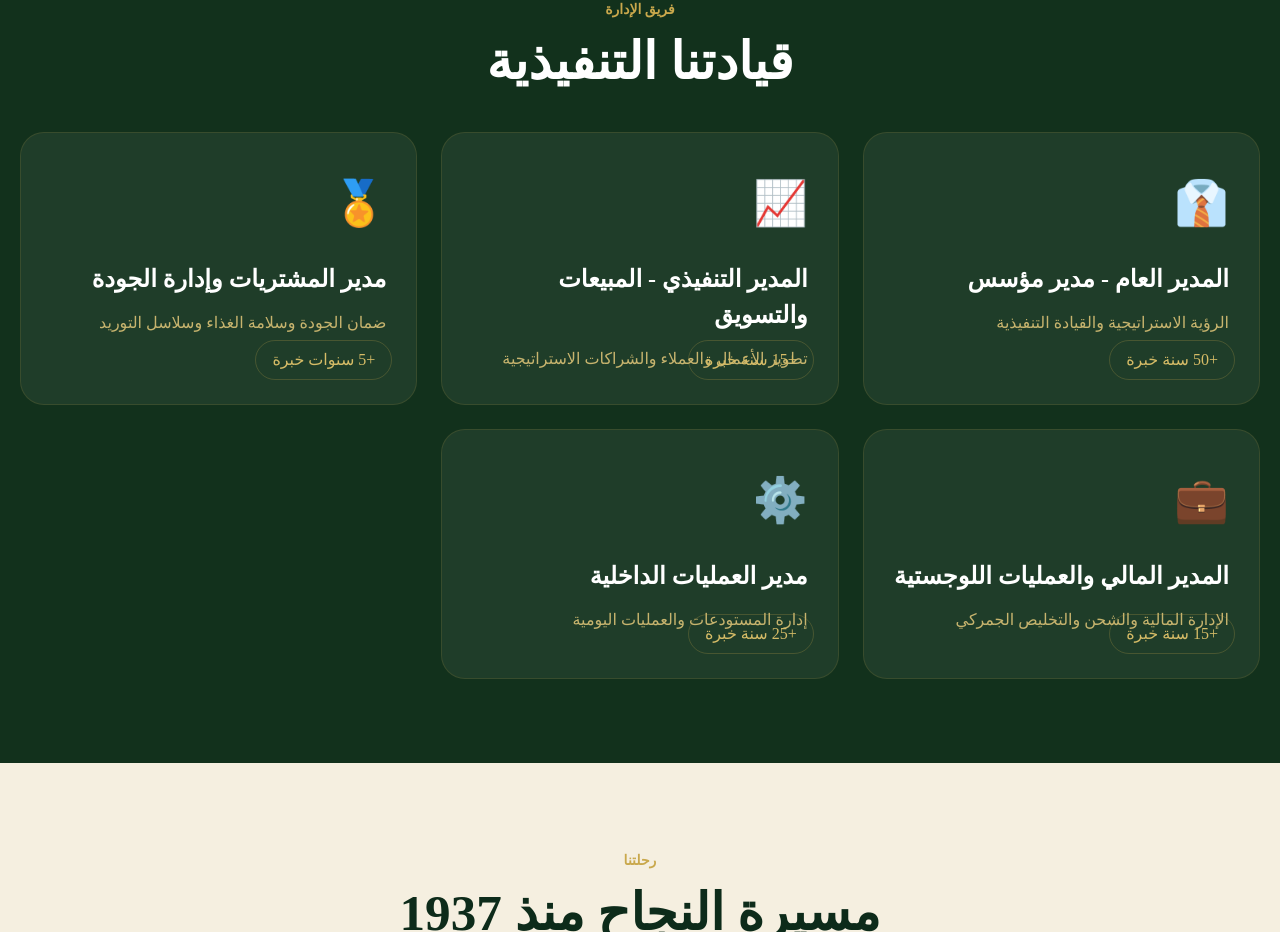
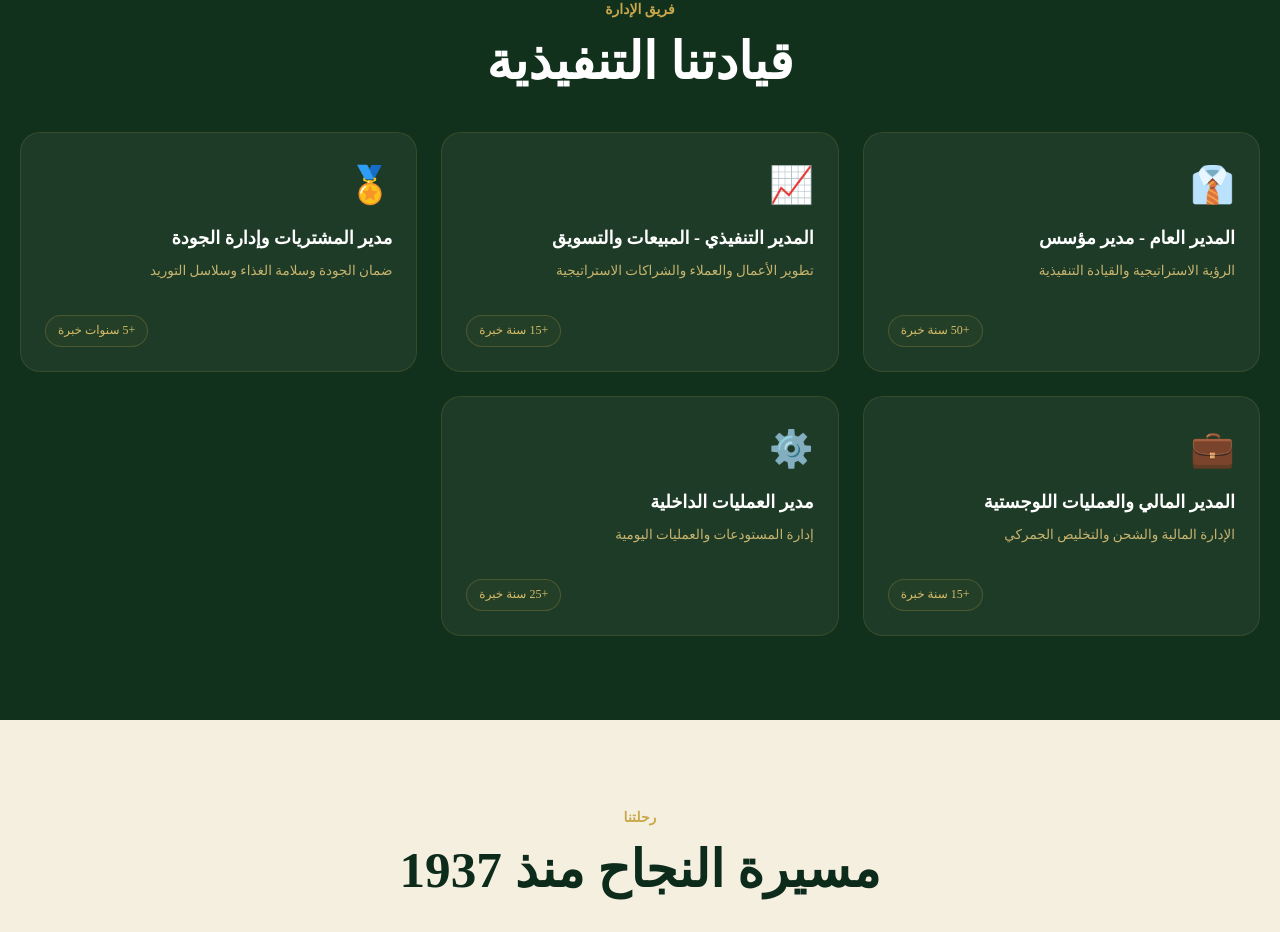
Before and after one commit to Moony2020/golden-nuts-and-sweets, a Next.js app: page /ar/about in a window 1280 px wide. Shown: the part 1400-2332 px from the top of the page. Built offline with nearby package versions, Linux system fonts and the light colour scheme.

Commit message:
Redesign leaderCard layout using flexbox to fix experienceTag overlap and reduce card sizes

```diff
--- a/app/[locale]/about/about.module.css
+++ b/app/[locale]/about/about.module.css
@@ -220,42 +220,46 @@
 
 .leaderCard {
   position: relative;
-  padding: 36px 30px 30px;
+  display: flex;
+  flex-direction: column;
+  padding: 24px; /* Reduced padding for more compact cards */
   border: 1px solid rgba(201, 168, 76, 0.14);
-  border-radius: 24px;
-  background: rgba(255, 255, 255, 0.06);
+  border-radius: 20px;
+  background: rgba(255, 255, 255, 0.05);
   color: #fff;
-  min-height: 250px;
+  min-height: 240px; /* Compact height */
 }
 
 .leaderIcon {
-  font-size: 44px;
-  margin-bottom: 22px;
+  font-size: 36px; /* Smaller icon */
+  margin-bottom: 12px; /* Reduced gap */
 }
 
 .leaderCard h3 {
-  margin: 0 0 12px;
-  font-size: 24px;
-  line-height: 1.5;
+  margin: 0 0 8px; /* Reduced gap */
+  font-size: 18px; /* Smaller title */
+  line-height: 1.4;
 }
 
 .leaderCard p {
-  margin: 0;
+  margin: 0 0 16px; /* Margin bottom to separate from tag */
   color: #c7b46e;
-  line-height: 1.8;
+  line-height: 1.6;
+  font-size: 13.5px;
+  flex: 1; /* Take up remaining space and push tag down */
 }
 
 .experienceTag {
-  position: absolute;
-  bottom: 24px;
-  right: 24px;
   display: inline-flex;
   align-items: center;
-  min-height: 40px;
-  padding: 0 16px;
+  align-self: flex-end; /* Align right in LTR, left in RTL (away from text start) */
+  min-height: 32px; /* Smaller badge */
+  padding: 0 12px;
   border-radius: 999px;
   border: 1px solid rgba(201, 168, 76, 0.24);
   color: #d6bc67;
+  font-size: 12px;
+  background: rgba(201, 168, 76, 0.04);
 }
 
 .timeline {
```
